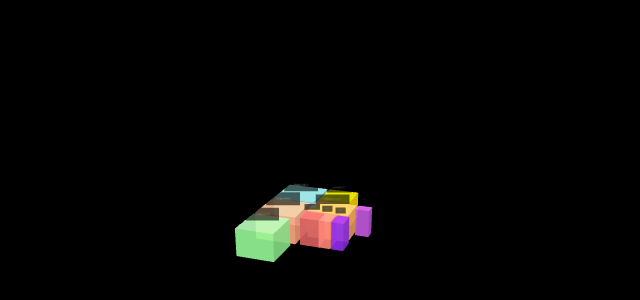
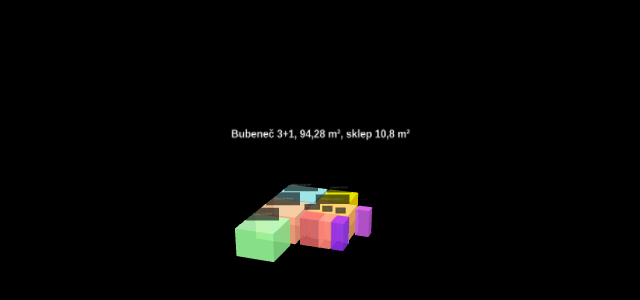
Before and after one commit to Onetwoclickcz/Bubenec94m, a plain HTML site: page index.html in a window 1280 px wide. Shown: the part 180-480 px from the top of the page, without its empty margins (324-964 px from the left). Drawn offline with nearby package versions, Linux system fonts and the light colour scheme.

Commit message:
Update index.html

```diff
--- a/index.html
+++ b/index.html
@@ -2,7 +2,7 @@
 <html lang="en">
 <head>
   <meta charset="UTF-8">
-  <title>Flat 3D Model</title>
+  <title>Bubeneč 3+1, 94,28 m², sklep 10,8 m²</title>
   <style> body {margin:0;} canvas{display:block;} </style>
 </head>
 <body>
@@ -26,7 +26,7 @@
   dirLight.position.set(30, 60, 40);
   scene.add(dirLight);
 
-  // === Room helper (3D box with walls) ===
+  // === Room helper (3D box) ===
   function addRoom(name, w, d, h, color, x, z) {
     const geo = new THREE.BoxGeometry(w, h, d);
     const mat = new THREE.MeshLambertMaterial({color: color, transparent:true, opacity:0.9});
@@ -34,7 +34,7 @@
     room.position.set(x + w/2, h/2, z + d/2);
     scene.add(room);
 
-    // floating label
+    // label
     const canvas = document.createElement('canvas');
     canvas.width = 256; canvas.height = 128;
     const ctx = canvas.getContext('2d');
@@ -50,11 +50,41 @@
     scene.add(sprite);
   }
 
-  // Unique pastel colors for clarity
+  // === 3D Door helper ===
+  function addDoor(x, z, rotY=0, width=1.0, height=2.2, depth=0.1) {
+    const geo = new THREE.BoxGeometry(width, height, depth);
+    const mat = new THREE.MeshLambertMaterial({color: 0xaaaaaa});
+    const door = new THREE.Mesh(geo, mat);
+    door.position.set(x, height/2, z);
+    door.rotation.y = rotY;
+    scene.add(door);
+  }
+
+  // === Top title label ===
+  function addTitleLabel(text) {
+    const canvas = document.createElement('canvas');
+    canvas.width = 1400; canvas.height = 300;
+    const ctx = canvas.getContext('2d');
+    ctx.fillStyle = "rgba(0,0,0,0.7)";
+    ctx.fillRect(0,0,canvas.width,canvas.height);
+    ctx.font = "bold 58px Arial";
+    ctx.fillStyle = "white";
+    ctx.textAlign = "center";
+    ctx.textBaseline = "middle";
+    ctx.fillText(text, canvas.width/2, canvas.height/2);
+
+    const texture = new THREE.CanvasTexture(canvas);
+    const sprite = new THREE.Sprite(new THREE.SpriteMaterial({map: texture, transparent:true}));
+    sprite.scale.set(25, 6, 1);  // Large banner
+    sprite.position.set(6, 11, 6); // Position above the flat
+    scene.add(sprite);
+  }
+
+  // Unique colors
   const colors = [
-    0x87cefa, // pokoj 23.4
-    0xffa07a, // pokoj 20.8
-    0x90ee90, // pokoj 17.3
+    0x87cefa, // pokoj 23.42
+    0xffa07a, // pokoj 20.78
+    0x90ee90, // pokoj 17.28
     0xffd700, // kitchen
     0xf4a460, // hall
     0xba55d3, // komora
@@ -63,22 +93,36 @@
     0x8a2be2  // spiz
   ];
 
-  const wallHeight = 3; // meters (visual)
+  const wallHeight = 3;
 
-  // === Add rooms as 3D boxes ===
-  addRoom("Pokoj 23.4", 4.8, 4.8, wallHeight, colors[0], 0, 0);
-  addRoom("Pokoj 20.8", 4.5, 4.6, wallHeight, colors[1], 0, 5.0);
-  addRoom("Pokoj 17.3", 4.1, 4.2, wallHeight, colors[2], 0, 10.0);
+  // === Rooms ===
+  addRoom("Pokoj 23,42 m²", 4.8, 4.8, wallHeight, colors[0], 0, 0);
+  addRoom("Pokoj 20,78 m²", 4.5, 4.6, wallHeight, colors[1], 0, 5.0);
+  addRoom("Pokoj 17,28 m²", 4.1, 4.2, wallHeight, colors[2], 0, 10.0);
 
-  addRoom("Kuchyně 12.7", 3.5, 3.6, wallHeight, colors[3], 5.0, 0);
-  addRoom("Předsíň 11.5", 4.5, 3.3, wallHeight, colors[4], 5.0, 4.0);
-  addRoom("Komora 1.9", 1.5, 1.2, wallHeight, colors[5], 9.7, 4.0);
+  addRoom("Kuchyně 12,70 m²", 3.5, 3.6, wallHeight, colors[3], 5.0, 0);
+  addRoom("Předsíň 11,50 m²", 4.5, 3.3, wallHeight, colors[4], 5.0, 4.0);
+  addRoom("Komora 1,90 m²", 1.5, 1.2, wallHeight, colors[5], 9.7, 4.0);
 
-  addRoom("Koupelna 4.0", 2.0, 2.0, wallHeight, colors[6], 5.0, 7.5);
-  addRoom("WC 1.35", 1.3, 2.0, wallHeight, colors[7], 7.0, 7.5);
-  addRoom("Spíž 1.35", 1.3, 2.0, wallHeight, colors[8], 8.4, 7.5);
+  addRoom("Koupelna 4,00 m²", 2.0, 2.0, wallHeight, colors[6], 5.0, 7.5);
+  addRoom("WC 1,35 m²", 1.3, 2.0, wallHeight, colors[7], 7.0, 7.5);
+  addRoom("Spíž 1,35 m²", 1.3, 2.0, wallHeight, colors[8], 8.4, 7.5);
 
-  // === Center camera on total model ===
+  // === Door placement ===
+  addDoor(2.4, 4.8, 0, 1.0);              // Pokoj 23.42 ↔ Pokoj 20.78
+  addDoor(2.2, 9.6, 0, 1.0);              // Pokoj 20.78 ↔ Pokoj 17.28
+  addDoor(4.7, 7.0, Math.PI/2, 1.0);      // Pokoj 20.78 ↔ Předsíň
+  addDoor(6.75, 3.8, 0, 1.0);             // Předsíň ↔ Kuchyně
+  addDoor(6.0, 7.5, 0, 1.0);              // Předsíň ↔ Koupelna
+  addDoor(7.7, 7.5, 0, 0.8);              // Předsíň ↔ WC
+  addDoor(9.3, 7.5, 0, 0.8);              // Předsíň ↔ Spíž
+  addDoor(9.7, 4.6, Math.PI/2, 0.8);      // Předsíň ↔ Komora
+  addDoor(4.8, 4.4, Math.PI/2, 0.8);      // Pokoj 23.42 ↔ Předsíň (east-north corner)
+
+  // === Title at top ===
+  addTitleLabel("Bubeneč 3+1, 94,28 m², sklep 10,8 m²");
+
+  // === Center camera ===
   const centerX = 11 / 2;
   const centerZ = 12 / 2;
   controls.target.set(centerX, wallHeight/2, centerZ);
@@ -92,7 +136,6 @@
   }
   animate();
 
-  // Responsive
   window.addEventListener("resize", () => {
     camera.aspect = window.innerWidth/window.innerHeight;
     camera.updateProjectionMatrix();
```
